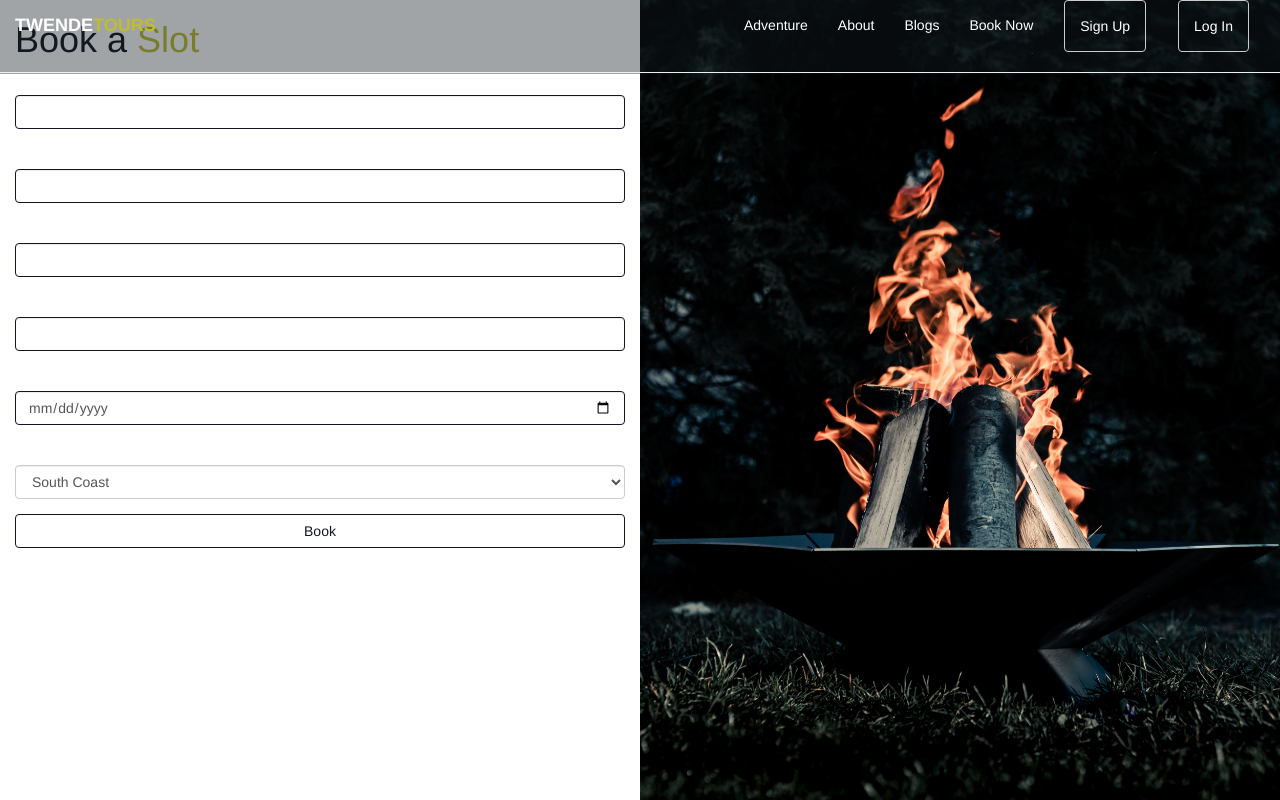
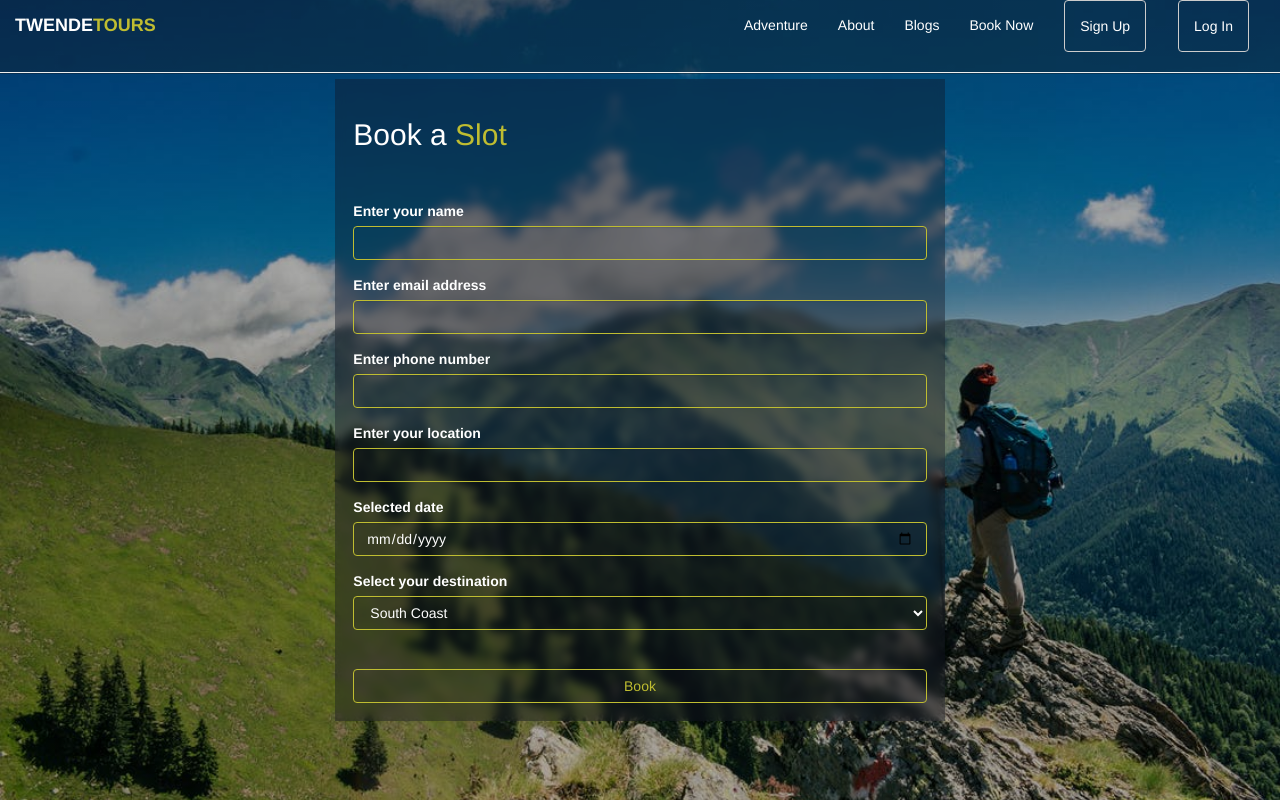
Before and after one commit to IvyJeptoo/Tours-and-Travel, a Flask app: page /bookings in a window 1280 px wide. Run offline with Flask 2, Linux system fonts and the light colour scheme; some libraries are stand-ins or nearby versions.

Commit message:
style --modify login and signup page

```diff
--- a/app/static/css/index.css
+++ b/app/static/css/index.css
@@ -276,14 +276,6 @@
 }
 /* ----------------------------Winston------------------------ */
 
-.register-bg{
-  background-image: linear-gradient(to bottom, rgba(0,0,0,0.2), rgba(0,0,0,0.2)), url(../images/pexels-photo-631317.jpeg);
-  background-position: center;
-  background-size: cover;
-  background-repeat: no-repeat;
-  min-height: 100vh;
-}
-
 .login-bg{
   background-image: linear-gradient(to bottom, rgba(0,0,0,0.3), rgba(0,0,0,0.3)), url(../images/pexels-photo-1271619.jpeg);
   background-position: center;
@@ -299,17 +291,24 @@
   min-height: 100vh;
 }
 
-.form-reg input{
+.form-reg input, #destination{
   background-color: transparent;
   border-color: #bfbd31;
+  color: #fff;
+}
+
+#destination option{
+  background-color: rgba(19, 22, 33, 0.5);
 }
 
 .form-reg input[type='submit']{
   color: #bfbd31;
+  margin-top: 3vh;
 }
 
 .form-reg input[type='submit']:hover{
   color: #131621;
+
 }
 .form-bg{
   backdrop-filter: blur(5px);
--- a/app/templates/auth/login.html
+++ b/app/templates/auth/login.html
@@ -11,7 +11,7 @@
             <div class="form-bg" style="padding:3% ;">
                 <h2 style="padding-bottom: 5vh;">Log <span class="tours">In</span></h2>
                 {{wtf.quick_form(login_form)}}
-                <p style="padding:3% 0;">New here? <a href="{{url_for('auth.register')}}">Sign Up</a></p>
+                <p style="padding:3% 0;">New here? <a style="color:#bfbd31;" href="{{url_for('auth.register')}}">Sign Up</a></p>
             </div>
         </div>
         <div class="col-md-3"></div>
--- a/app/templates/auth/register.html
+++ b/app/templates/auth/register.html
@@ -4,14 +4,14 @@
 
 
 {% block content %}
-<div class="container-fluid register-bg">
+<div class="container-fluid login-bg">
     <div class="row">
         <div class="col-md-3"></div>
         <div class="col-md-6 form-reg">
             <div class="form-bg" style="padding:3% ;">
                 <h2 style="padding-bottom: 5vh;">Create an <span class="tours">Account</span></h2>
                 {{wtf.quick_form(registration_form)}}
-                <p style="padding:3% 0;">Already have an account? <a href="{{url_for('auth.login')}}">Log In</a></p>
+                <p style="padding:3% 0;">Already have an account? <a style="color:#bfbd31;" href="{{url_for('auth.login')}}">Log In</a></p>
             </div>
         </div>
         <div class="col-md-3"></div>
--- a/app/templates/bookform.html
+++ b/app/templates/bookform.html
@@ -1,24 +1,19 @@
-{% extends 'base.html' %}
-{% import "bootstrap/wtf.html" as wtf %}
+{% extends 'base.html'%}
+{% import 'bootstrap/wtf.html' as wtf%}
 
 
 
 {% block content %}
-
-
-<div class="container-fluid">
+<div class="container-fluid login-bg">
     <div class="row">
-
-        <div class="col-md-6 booking">
-            <h1>Book a <span style="color: #BFBD31">Slot</span></h1>
-            {{wtf.quick_form(bookform)}}
+        <div class="col-md-3"></div>
+        <div class="col-md-6 form-reg">
+            <div class="form-bg" style="padding:3% ;">
+                <h2 style="padding-bottom: 5vh;">Book a <span class="tours">Slot</span></h2>
+                {{wtf.quick_form(bookform)}}
+            </div>
         </div>
-        <div class="col-md-6 bonfire-bg">
-
-        </div>
+        <div class="col-md-3"></div>
     </div>
 </div>
-
-
-
 {% endblock %}
--- a/app/templates/index.html
+++ b/app/templates/index.html
@@ -106,7 +106,7 @@
   </div>
 </div>
 
-<div class="container">
+<div class="container" id="blogs">
   <h1 style="color:#131C21;">Our Tour Blog</h1><hr  class="hr-line-blog">
   <div class="row">
     <div class="col-md-6">
--- a/app/templates/navbar.html
+++ b/app/templates/navbar.html
@@ -12,9 +12,8 @@
       <div class="navbar-collapse collapse">
           <ul class="nav navbar-nav">
               <li><a href="/">Adventure</a></li>
-
-              <li><a href="">About</a></li>
-              <li><a href="">Blogs</a></li>
+              <li><a href="#">About</a></li>
+              <li><a href="#blogs">Blogs</a></li>
 
               <li><a href="{{url_for('main.bookings')}}">Book Now</a></li>
               <li><a href="{{url_for('auth.register')}}" class="btn btn-default">Sign Up</a></li>
```
